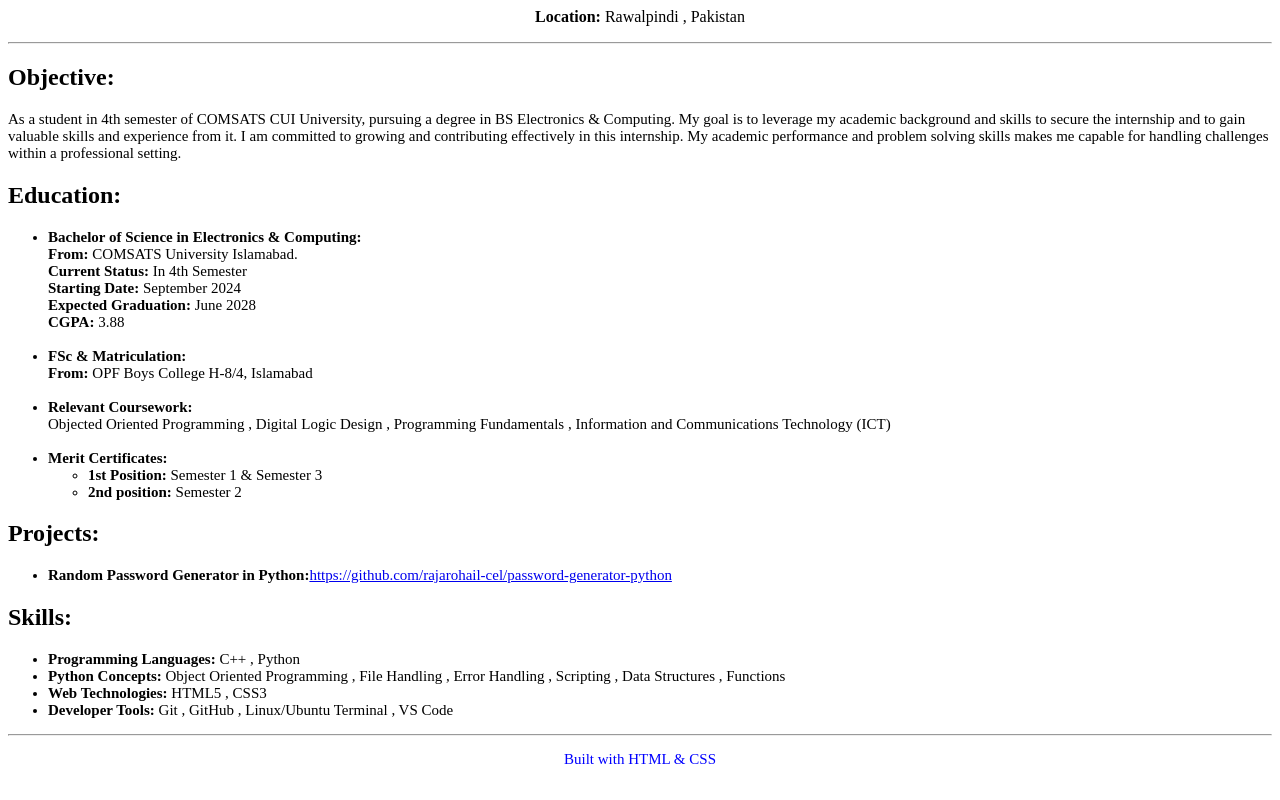
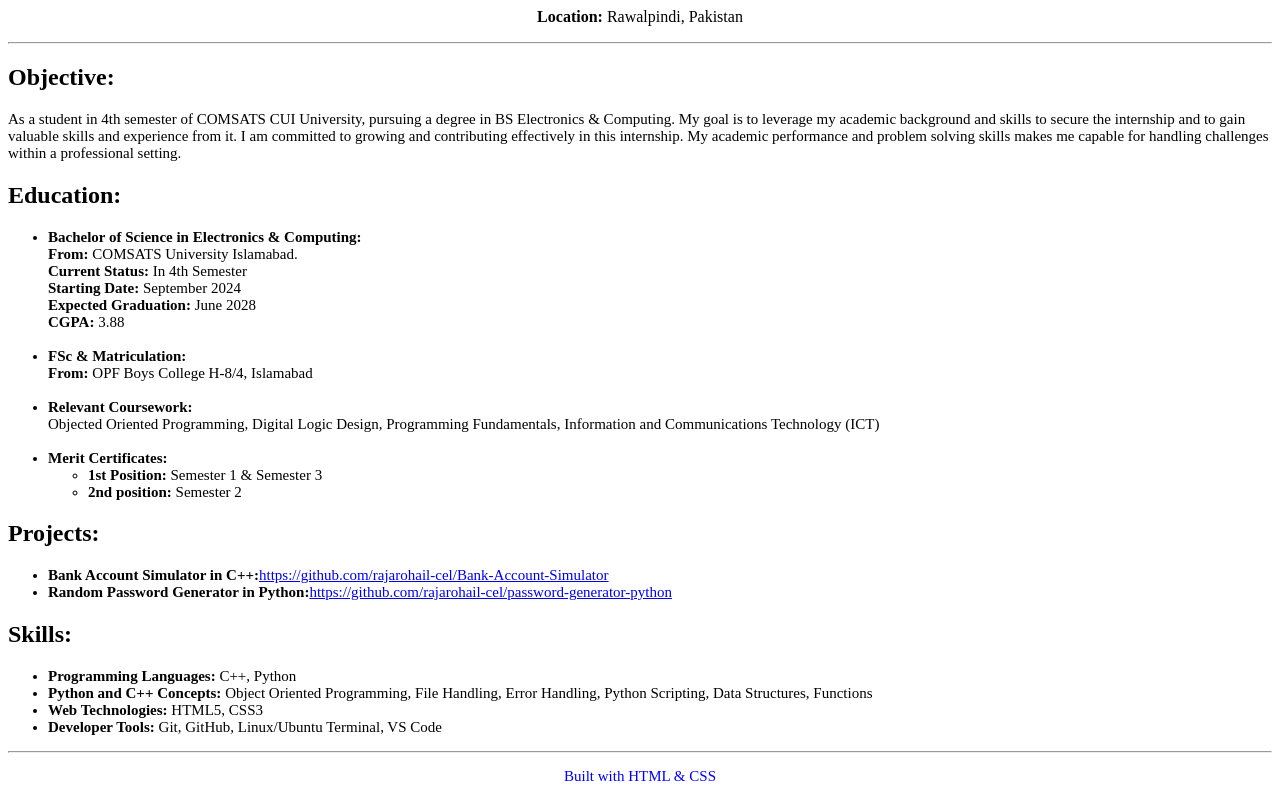
Before and after one commit to rajarohail-cel/portfolio, a plain HTML site: page index.html in a window 1280 px wide. Shown: the part 384-1184 px from the top of the page. Drawn offline with Linux system fonts and the light colour scheme.

Commit message:
Update index.html

```diff
--- a/index.html
+++ b/index.html
@@ -13,7 +13,7 @@
         <p style="font-size:18px;">Aspiring Web Developer / Software Engineer</p>
         <p style="font-size:16px;"><b>Age:</b> 21</p>
         <pre style="font-size:16px;"><u><b>Phone No:</b>03221900019</u>     <u><b>Email Address:<a target="_blank" href="https://mail.google.com/mail/?view=cm&fs=1&to=rajarohail04@gmail.com"></b>rajarohail04@gmail.com</u></a></pre>
-        <p style="font-size:16px;"><b>Location:</b> Rawalpindi , Pakistan</p>
+        <p style="font-size:16px;"><b>Location:</b> Rawalpindi, Pakistan</p>
         <hr>
     </header>
     <main>
@@ -28,7 +28,7 @@
             <br>
             <li><b>FSc & Matriculation:</b><br><b>From:</b> OPF Boys College H-8/4, Islamabad<br><b></b></li>
             <br>
-            <li><b>Relevant Coursework:</b><br>Objected Oriented Programming , Digital Logic Design , Programming Fundamentals , Information and Communications Technology (ICT)</li>
+            <li><b>Relevant Coursework:</b><br>Objected Oriented Programming, Digital Logic Design, Programming Fundamentals, Information and Communications Technology (ICT)</li>
             <br>
             <li><b>Merit Certificates:</b><ul>
                 <li><b>1st Position:</b> Semester 1 & Semester 3</li>
@@ -37,14 +37,15 @@
         </ul>
         <h2>Projects:</h2>
         <ul style="font-size:15px;">
+             <li><b>Bank Account Simulator in C++:</b><a target="_blank" href="https://github.com/rajarohail-cel/Bank-Account-Simulator">https://github.com/rajarohail-cel/Bank-Account-Simulator</a></li>
              <li><b>Random Password Generator in Python:</b><a target="_blank" href="https://github.com/rajarohail-cel/password-generator-python">https://github.com/rajarohail-cel/password-generator-python</a></li>
         </ul>
         <h2>Skills:</h2>
         <ul style="font-size:15px">
-            <li><b>Programming Languages:</b> C++ , Python</li>
-            <li><b>Python Concepts:</b> Object Oriented Programming , File Handling , Error Handling , Scripting , Data Structures , Functions</li>
-            <li><b>Web Technologies:</b> HTML5 , CSS3</li>
-            <li><b>Developer Tools: </b>Git , GitHub , Linux/Ubuntu Terminal , VS Code</li>
+            <li><b>Programming Languages:</b> C++, Python</li>
+            <li><b>Python and C++ Concepts:</b> Object Oriented Programming, File Handling, Error Handling, Python Scripting, Data Structures, Functions</li>
+            <li><b>Web Technologies:</b> HTML5, CSS3</li>
+            <li><b>Developer Tools: </b>Git, GitHub, Linux/Ubuntu Terminal, VS Code</li>
         </ul>
     </main>
     <hr>
```
